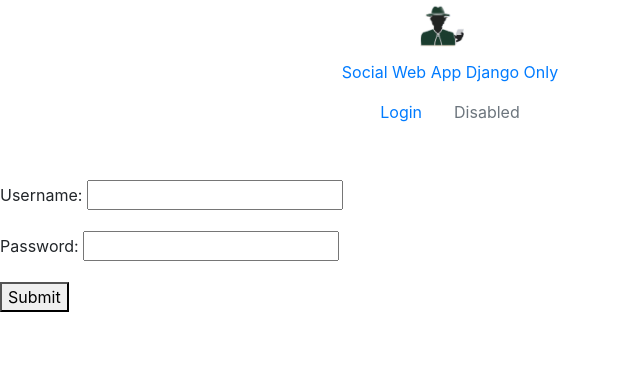
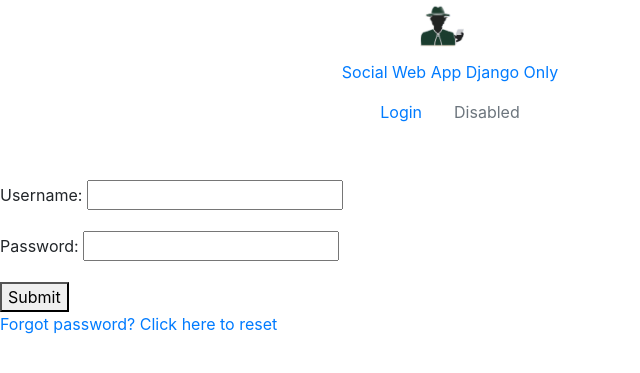
Before and after one commit to Georgiee98/social-media-web-app-django-only, a Django app: page /users/login/ in a window 1280 px wide. Shown: the top 373 px of the page, without its empty margins (0-640 px from the left). Run offline with Django 4.2, Linux system fonts and the light colour scheme.

Commit message:
reset pw button when not logged in

```diff
--- a/users/templates/users/login.html
+++ b/users/templates/users/login.html
@@ -7,4 +7,5 @@
     {{ form.as_p }}
     <button type="submit">Submit</button>
   </form>
+  <p><a href="{% url 'password_reset' %}">Forgot password? Click here to reset</a></p>
 {% endblock %}
```
Also changed, not shown: db.sqlite3.
